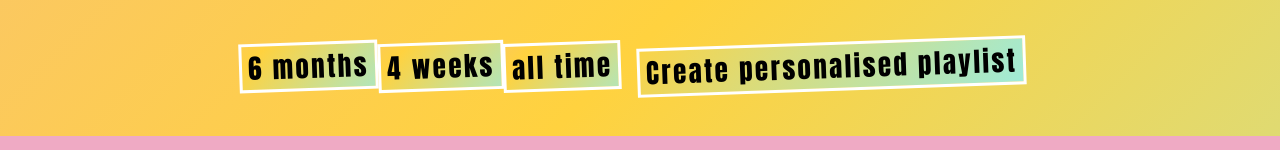
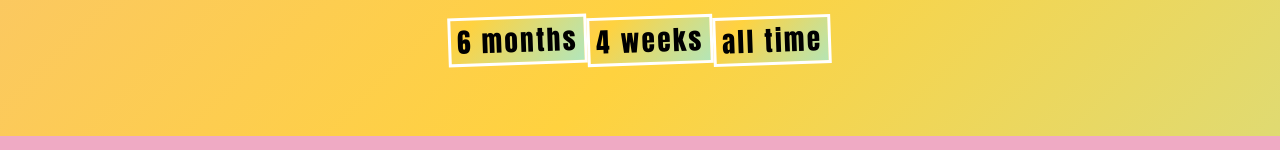
Before and after one commit to livrbecca/CreateYourOwnFestivalPoster2, a React (Create React App) app: page /yourposter in a window 1280 px wide. Shown: the top 150 px of the page. Built offline with nearby package versions, Linux system fonts and the light colour scheme; no server answers.

Commit message:
removed playlist button

```diff
--- a/src/components/Poster/Poster.js
+++ b/src/components/Poster/Poster.js
@@ -1,7 +1,7 @@
 import "./Poster.css";
 import { useEffect, useState } from "react";
 import axios from "axios";
-import { Link } from "react-router-dom";
+
 
 const Poster = () => {
   const [token, setToken] = useState("");
@@ -67,9 +67,6 @@ const Poster = () => {
         <button onClick={() => getUsersTopArtists()} className="show3">
           all time
         </button>
-        <Link className="showsNearButton" to="/createplaylist">
-          <button className="show4">Create personalised playlist</button>
-        </Link>
       </div>
       <h1 className="posterHeader">MYFEST</h1>
 
```
